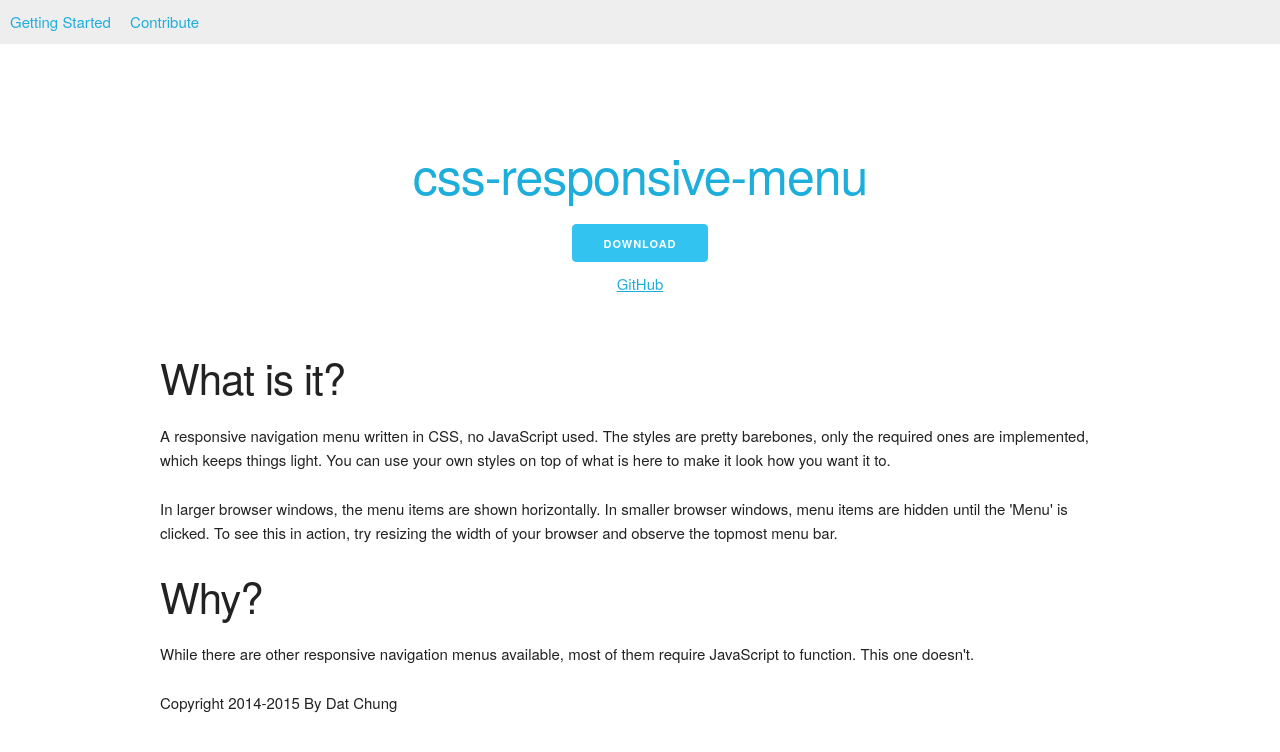
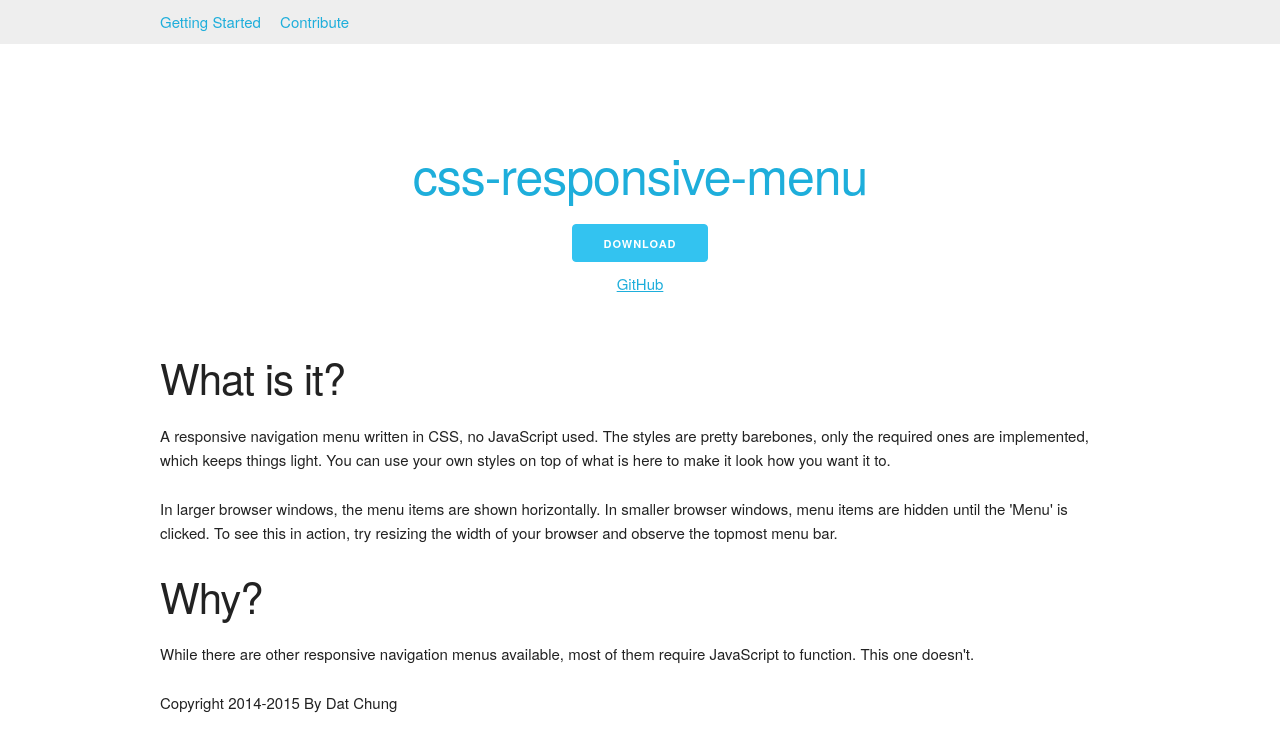
Before and after one commit to datchung/css-responsive-menu, a website: page index.html in a window 1280 px wide. Drawn offline with Linux system fonts and the light colour scheme.

Commit message:
Demo page styles: horizontally align menu with content.

```diff
--- a/css/css-responsive-menu-pretty.less
+++ b/css/css-responsive-menu-pretty.less
@@ -7,9 +7,12 @@ want to apply your own styles.
 @menu-spacing: 10px;
 
 // Large screen menu bar
+.menu-filler {
+    background-color: @menu-color;
+
     .css-responsive-menu {
         background-color: @menu-color;
-    padding: @menu-spacing;
+        padding: @menu-spacing 0 @menu-spacing 0;
 
         ul.navigation-list {
             padding-left: 0;
@@ -23,9 +26,13 @@ want to apply your own styles.
             }
         }
     }
+}
 
 // Small screen menu bar
 @media (max-width: 500px) {
+    .menu-filler {
+        background-color: transparent;
+
         .css-responsive-menu {
             background-color: transparent;
 
@@ -50,3 +57,4 @@ want to apply your own styles.
             }
         }
     }
+}
--- a/index.html
+++ b/index.html
@@ -13,6 +13,15 @@
     <link rel="stylesheet" href="css/home.css" />
   </head>
   <body>
+    <!--To fill the full browser width behind the menu-->
+    <div class="menu-filler">
+
+      <!--For skeleton-->
+      <div class="container">
+        <div class="row">
+          <div class="twelve columns" id="page-top">
+
+            <!--For css responsive menu-->
             <div class="css-responsive-menu">
               <label for="hidden-checkbox1" class="expand-control button">Menu</label>
               <input type="checkbox" id="hidden-checkbox1" class="expand-control">
@@ -21,6 +30,12 @@
                 <li><a href="getting-started.html">Getting Started</a></li>
                 <li><a href="contribute.html">Contribute</a></li>
               </ul>
+            </div>
+
+          </div>
+        </div>
+      </div>
+
     </div>
 
     <div class="container">
```
Also changed, not shown: dist/css-responsive-menu.css, dist/css-responsive-menu.min.css, 1 other file. Lines whose indentation alone changed are shown as unchanged.
